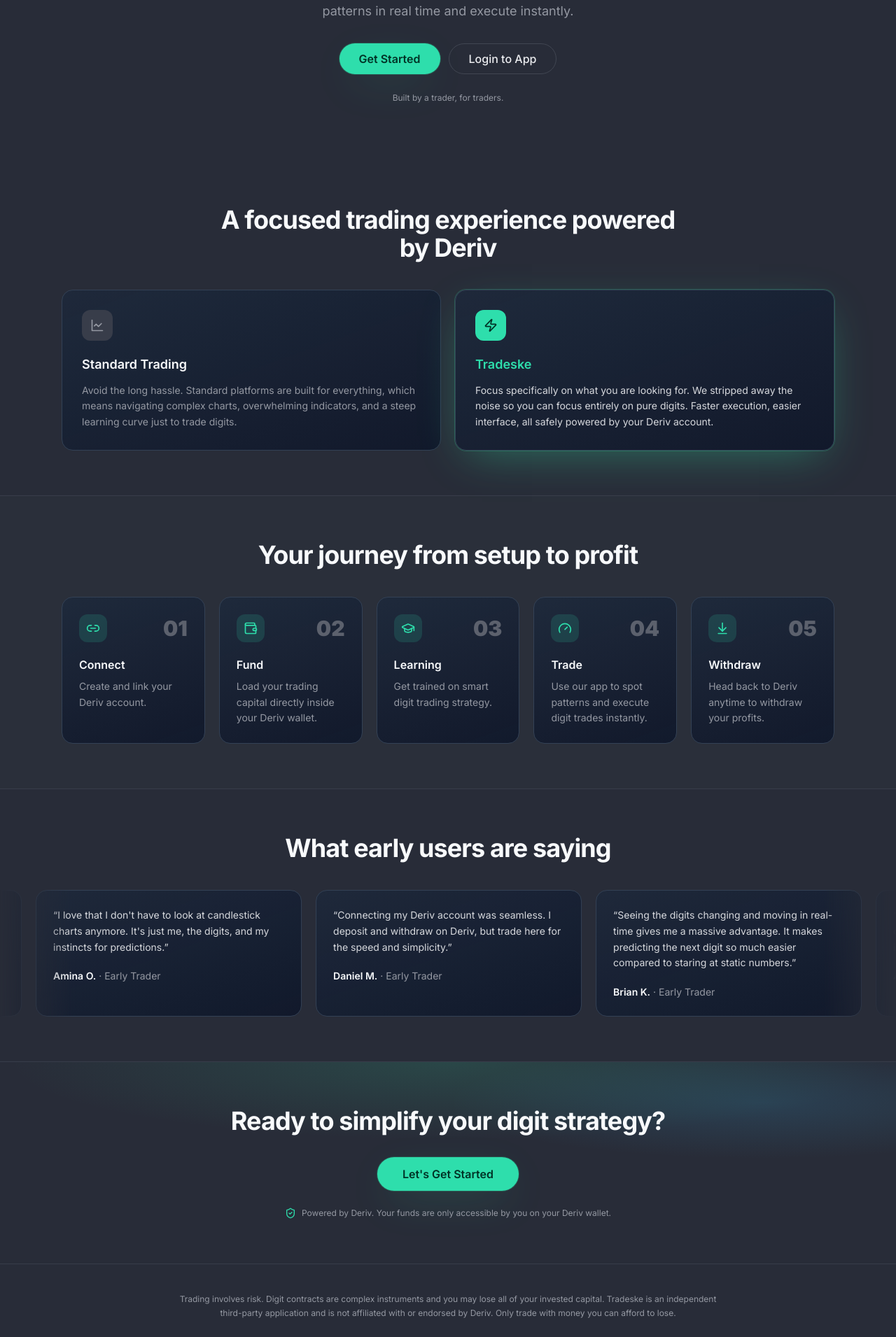
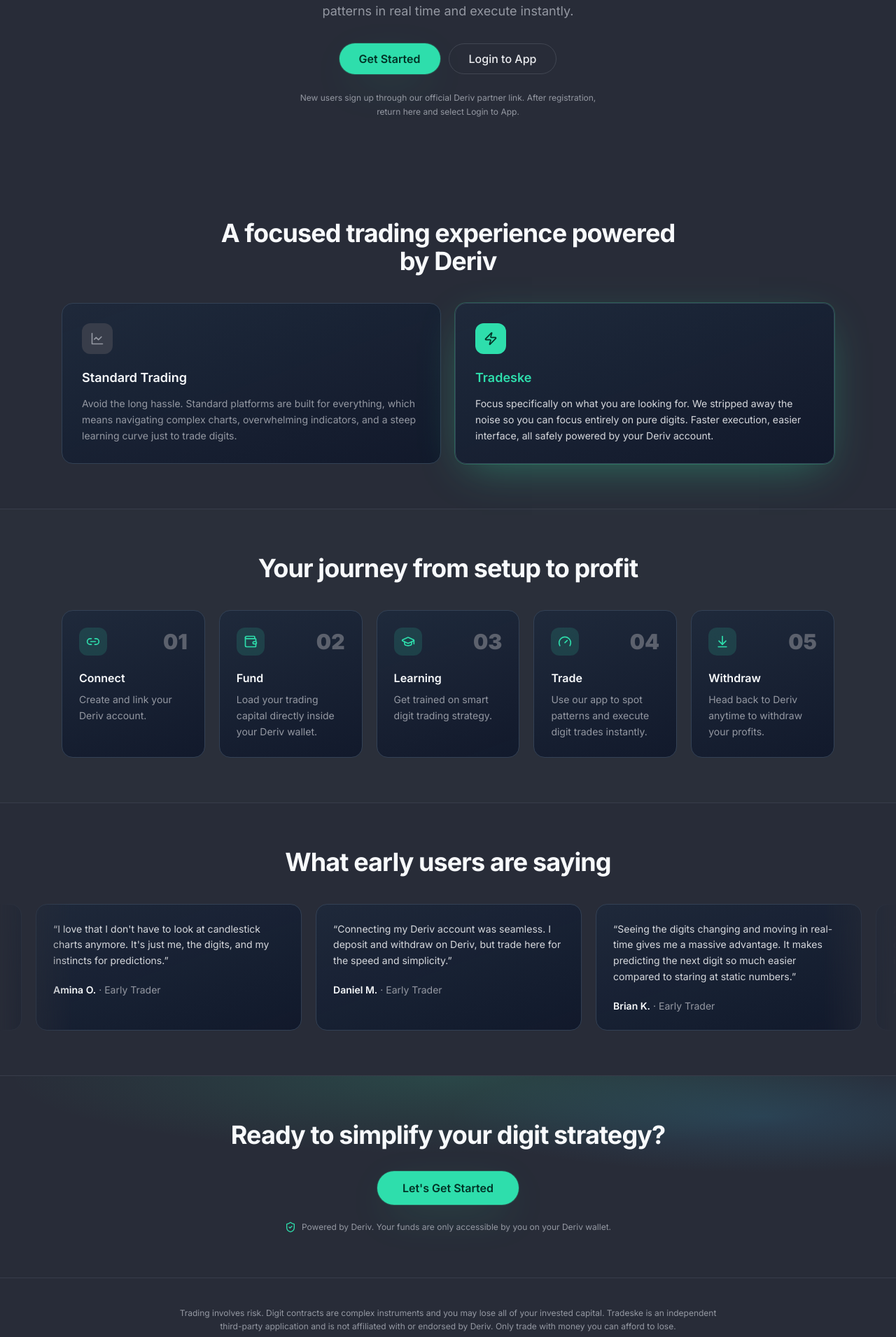
Before and after one commit to 2Tjpg/tradeske, a Next.js app: page / in a window 1280 px wide. Shown: the part 409-2320 px from the top of the page at 70% size. Built offline with nearby package versions, Linux system fonts and the light colour scheme; no server answers.

Commit message:
bug fix commission for new users

```diff
--- a/components/landing/header.tsx
+++ b/components/landing/header.tsx
@@ -5,11 +5,11 @@
 import { Button } from '@/components/ui/button';
 interface LandingHeaderProps {
   onLogin: () => Promise<void>;
-  onSignUp: () => Promise<void>;
+  signUpUrl: string;
   isAuthenticating: boolean;
 }
 
-export function LandingHeader({ onLogin, onSignUp, isAuthenticating }: LandingHeaderProps) {
+export function LandingHeader({ onLogin, signUpUrl, isAuthenticating }: LandingHeaderProps) {
   const [open, setOpen] = useState(false);
 
   const loginLabel = isAuthenticating ? 'Connecting…' : 'Login';
@@ -36,13 +36,12 @@
             {loginLabel}
           </Button>
           <Button
-            type="button"
+            asChild
             className="bg-emerald-400 font-semibold text-emerald-950 hover:bg-emerald-300"
-            disabled={isAuthenticating}
-            onClick={() => void onSignUp()}
           >
-            {isAuthenticating && <LoaderCircle className="animate-spin" />}
-            Sign Up
+            <a href={signUpUrl} target="_blank" rel="noopener noreferrer">
+              Sign Up
+            </a>
           </Button>
         </div>
 
@@ -70,13 +69,12 @@
             {loginLabel}
           </Button>
           <Button
-            type="button"
+            asChild
             className="w-full bg-emerald-400 font-semibold text-emerald-950 hover:bg-emerald-300"
-            disabled={isAuthenticating}
-            onClick={() => void onSignUp()}
           >
-            {isAuthenticating && <LoaderCircle className="animate-spin" />}
-            Sign Up
+            <a href={signUpUrl} target="_blank" rel="noopener noreferrer" onClick={() => setOpen(false)}>
+              Sign Up
+            </a>
           </Button>
         </div>
       )}
--- a/components/landing/landing-page.tsx
+++ b/components/landing/landing-page.tsx
@@ -1,6 +1,6 @@
 'use client';
 
-import { useEffect, useCallback } from 'react';
+import { useEffect } from 'react';
 import { useRouter } from 'next/navigation';
 import {
   ArrowDownToLine,
@@ -18,6 +18,7 @@
 import { LandingHeader } from '@/components/landing/header';
 import { ReviewMarquee } from '@/components/landing/review-marquee';
 import { Typewriter } from '@/components/landing/typewriter';
+import { TRADESKE_SIGNUP_URL } from '@/lib/tradeske-config';
 
 const STEPS = [
   { icon: Link2, title: 'Connect', text: 'Create and link your Deriv account.' },
@@ -46,7 +47,7 @@
 export function TradeskeLandingPage() {
   const router = useRouter();
   const { auth } = useDerivWSContext();
-  const { authState, login, signUp } = auth;
+  const { authState, login } = auth;
   const isAuthenticating = authState === 'authenticating';
 
   useEffect(() => {
@@ -68,7 +69,11 @@
 
   return (
     <main id="top" className="tradeske-landing min-h-dvh overflow-x-hidden bg-slate-950 text-slate-50">
-      <LandingHeader onLogin={login} onSignUp={signUp} isAuthenticating={isAuthenticating} />
+      <LandingHeader
+        onLogin={login}
+        signUpUrl={TRADESKE_SIGNUP_URL}
+        isAuthenticating={isAuthenticating}
+      />
 
       <section className="tradeske-grid-glow relative overflow-hidden">
         <div className="mx-auto max-w-3xl px-4 pb-14 pt-12 text-center sm:px-6 sm:pb-20 sm:pt-16">
@@ -98,14 +103,13 @@
 
           <div className="mt-8 flex flex-col items-stretch justify-center gap-3 sm:flex-row sm:items-center">
             <Button
-              type="button"
+              asChild
               size="lg"
               className="tradeske-glow bg-emerald-400 px-7 text-base font-semibold text-emerald-950 hover:bg-emerald-300"
-              disabled={isAuthenticating}
-              onClick={() => void signUp()}
             >
-              {isAuthenticating && <LoaderCircle className="animate-spin" />}
-              {isAuthenticating ? 'Opening signup…' : 'Get Started'}
+              <a href={TRADESKE_SIGNUP_URL} target="_blank" rel="noopener noreferrer">
+                Get Started
+              </a>
             </Button>
             <Button
               type="button"
@@ -121,7 +125,8 @@
           </div>
 
           <p className="mx-auto mt-6 max-w-md text-center text-xs leading-relaxed text-slate-400">
-            Built by a trader, for traders.
+            New users sign up through our official Deriv partner link. After registration, return here
+            and select Login to App.
           </p>
         </div>
       </section>
@@ -197,14 +202,13 @@
           </h2>
           <div className="mt-8">
             <Button
-              type="button"
+              asChild
               size="lg"
               className="tradeske-glow bg-emerald-400 px-9 py-6 text-base font-semibold text-emerald-950 hover:bg-emerald-300"
-              disabled={isAuthenticating}
-              onClick={() => void signUp()}
             >
-              {isAuthenticating && <LoaderCircle className="animate-spin" />}
-              {isAuthenticating ? 'Opening signup…' : "Let's Get Started"}
+              <a href={TRADESKE_SIGNUP_URL} target="_blank" rel="noopener noreferrer">
+                Let's Get Started
+              </a>
             </Button>
           </div>
           <p className="mt-6 flex items-center justify-center gap-2 text-xs text-slate-400">
```
